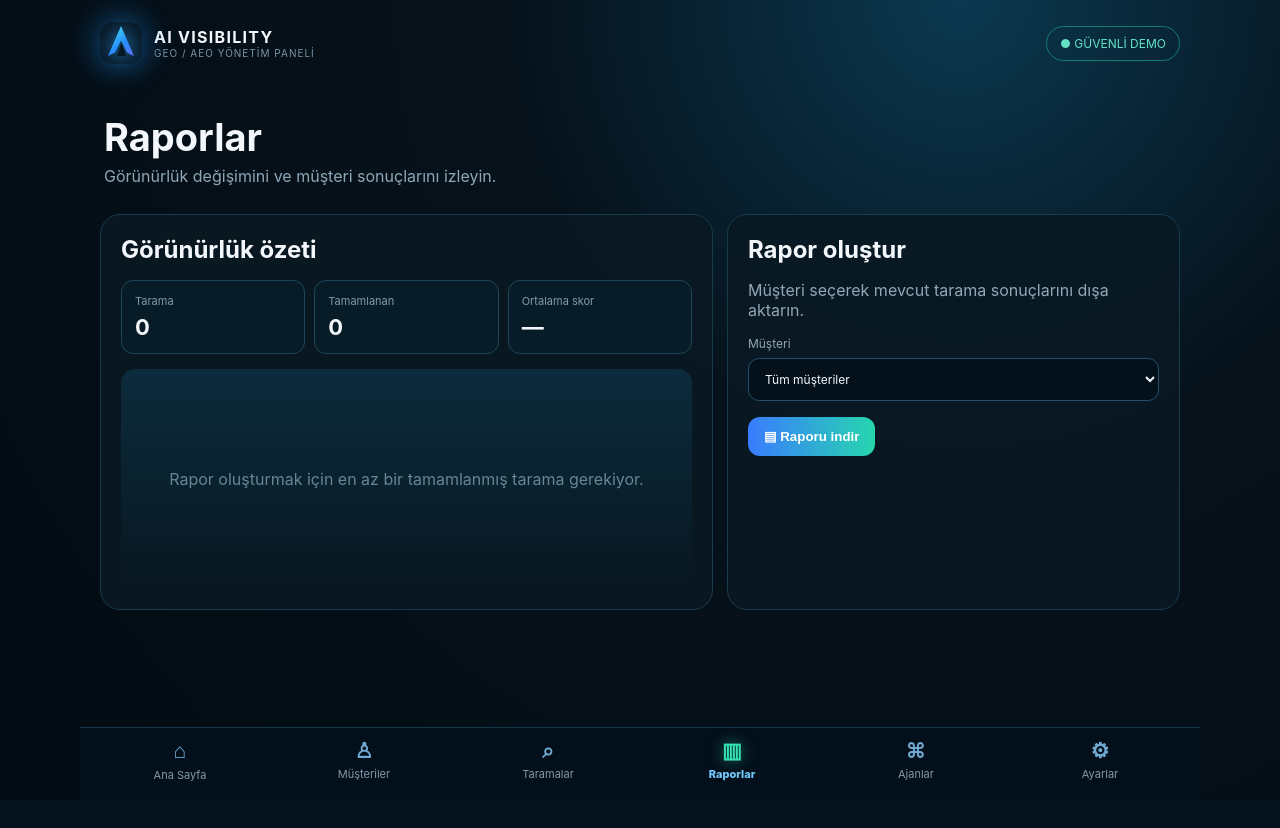
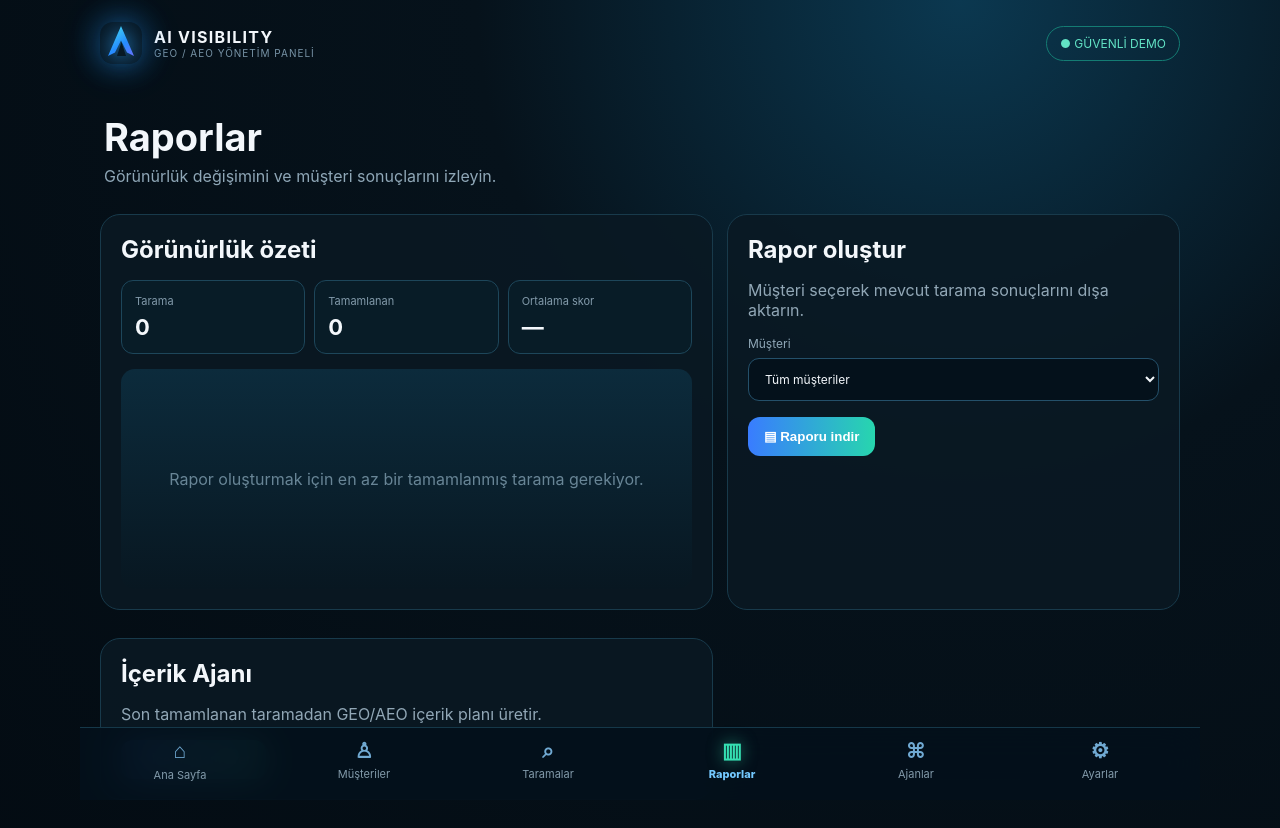
Before and after one commit to mehmetozan-5858/ai-visibility, a Next.js app: page /raporlar in a window 1280 px wide. Shown: the top 828 px of the page. Before the commit the page ends 800 px from the top, so only its background shows below. Built offline with nearby package versions, Linux system fonts and the light colour scheme; no server answers.

Commit message:
Add working content agent to reports

```diff
--- a/components/ReportsManager.js
+++ b/components/ReportsManager.js
@@ -2,11 +2,24 @@
 import {useEffect,useMemo,useState} from "react";
 
 export default function ReportsManager(){
-  const [scans,setScans]=useState([]),[clients,setClients]=useState([]),[filter,setFilter]=useState("all");
+  const [scans,setScans]=useState([]),[clients,setClients]=useState([]),[filter,setFilter]=useState("all"),[contentPlan,setContentPlan]=useState(null),[contentBusy,setContentBusy]=useState(false),[contentMsg,setContentMsg]=useState("");
   useEffect(()=>{Promise.all([fetch("/api/scans",{cache:"no-store"}).then(r=>r.json()),fetch("/api/clients",{cache:"no-store"}).then(r=>r.json())]).then(([s,c])=>{setScans(s.scans||[]);setClients(c.clients||[])})},[]);
   const rows=useMemo(()=>filter==="all"?scans:scans.filter(x=>x.clientId===filter),[scans,filter]);
   const completed=rows.filter(x=>x.status==="completed"&&Number.isFinite(Number(x.score)));
   const avg=completed.length?Math.round(completed.reduce((a,x)=>a+Number(x.score),0)/completed.length):null;
+  async function generateContentPlan(){
+    setContentMsg("");setContentPlan(null);
+    if(filter==="all"){setContentMsg("İçerik planı için bir müşteri seçin.");return}
+    setContentBusy(true);
+    try{
+      const r=await fetch("/api/content-agent",{method:"POST",headers:{"content-type":"application/json"},body:JSON.stringify({clientId:filter})});
+      const d=await r.json();
+      if(!r.ok)throw new Error(d.error||"İçerik planı üretilemedi.");
+      setContentPlan(d.plan||null);
+    }catch(e){setContentMsg(e.message)}
+    finally{setContentBusy(false)}
+  }
+
   function download(){
     const data=JSON.stringify({generatedAt:new Date().toISOString(),client:filter,averageScore:avg,scans:rows},null,2);
     const blob=new Blob([data],{type:"application/json"}),url=URL.createObjectURL(blob),a=document.createElement("a");
@@ -14,6 +27,7 @@ export default function ReportsManager(){
   }
   return <section className="grid reports-grid">
     <article className="panel"><h2>Görünürlük özeti</h2><div className="report-kpis"><div><span>Tarama</span><strong>{rows.length}</strong></div><div><span>Tamamlanan</span><strong>{completed.length}</strong></div><div><span>Ortalama skor</span><strong>{avg==null?"—":avg+"/100"}</strong></div></div><div className="chart-placeholder">{completed.length?"Son tamamlanan taramalar rapora dahil edildi.":"Rapor oluşturmak için en az bir tamamlanmış tarama gerekiyor."}</div></article>
-    <article className="panel"><h2>Rapor oluştur</h2><p>Müşteri seçerek mevcut tarama sonuçlarını dışa aktarın.</p><label className="report-select">Müşteri<select value={filter} onChange={e=>setFilter(e.target.value)}><option value="all">Tüm müşteriler</option>{clients.map(c=><option key={c.id} value={c.id}>{c.name}</option>)}</select></label><button onClick={download} disabled={!rows.length}>▤ Raporu indir</button></article>
+    <article className="panel"><h2>Rapor oluştur</h2><p>Müşteri seçerek mevcut tarama sonuçlarını dışa aktarın.</p><label className="report-select">Müşteri<select value={filter} onChange={e=>{setFilter(e.target.value);setContentPlan(null);setContentMsg("")}}><option value="all">Tüm müşteriler</option>{clients.map(c=><option key={c.id} value={c.id}>{c.name}</option>)}</select></label><button onClick={download} disabled={!rows.length}>▤ Raporu indir</button></article>
+    <article className="panel"><h2>İçerik Ajanı</h2><p>Son tamamlanan taramadan GEO/AEO içerik planı üretir.</p><button onClick={generateContentPlan} disabled={contentBusy||filter==="all"}>{contentBusy?"Üretiliyor…":"✦ İçerik planı üret"}</button>{contentMsg&&<p className="client-message">{contentMsg}</p>}{contentPlan&&<div className="content-plan"><h3>{contentPlan.headline}</h3><b>Öncelikler</b><ul>{(contentPlan.priorities||[]).map((x,i)=><li key={i}>{x}</li>)}</ul><b>İçerik fikirleri</b><div className="content-ideas">{(contentPlan.contentIdeas||[]).map((x,i)=><div key={i}><strong>{x.title}</strong><small>{x.format} · {x.goal}</small></div>)}</div><b>Hızlı kazanımlar</b><ul>{(contentPlan.quickWins||[]).map((x,i)=><li key={i}>{x}</li>)}</ul></div>}</article>
   </section>;
 }
```
